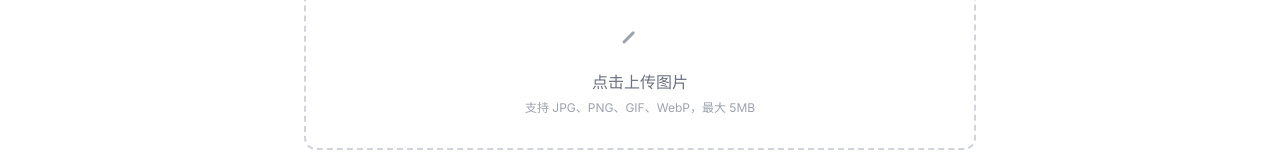
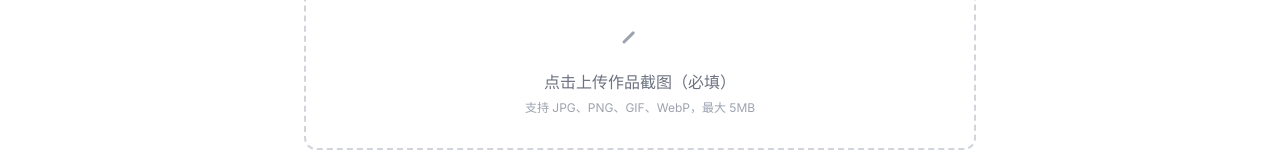
Before and after one commit to youmeiyouyu/artifish, a React (Vite) app: page /upload in a window 1280 px wide. Shown: the part 375-535 px from the top of the page. Built offline with nearby package versions, Linux system fonts and the light colour scheme.

Commit message:
Fix: 截图必填

```diff
--- a/src/pages/Upload.jsx
+++ b/src/pages/Upload.jsx
@@ -61,6 +61,11 @@ export default function Upload() {
       const authorName = sanitizeInput(form.authorName)
       if (authorName.length > securityConfig.maxNicknameLength) {
         throw new Error(`昵称不能超过${securityConfig.maxNicknameLength}个字符`)
+      }
+
+      // 没有图片就报错
+      if (!form.imageFile) {
+        throw new Error('请上传作品截图')
       }
 
       let imageUrl = ''
@@ -154,7 +159,7 @@ export default function Upload() {
                 <svg className="w-12 h-12 mx-auto text-gray-400 mb-3" fill="none" stroke="currentColor" viewBox="0 0 24 24">
                   <path strokeLinecap="round" strokeLinejoin="round" strokeWidth={1.5} d="M4 16l4.586-4.586a2 2 0 012.828l0 0 8 8a2 2 0 001.414.586l4 4m0 0l8-8m-8 8l8-8" />
                 </svg>
-                <p className="text-gray-500 mb-1">点击上传图片</p>
+                <p className="text-gray-500 mb-1">点击上传作品截图（必填）</p>
                 <p className="text-xs text-gray-400">支持 JPG、PNG、GIF、WebP，最大 5MB</p>
               </>
             )}
```
